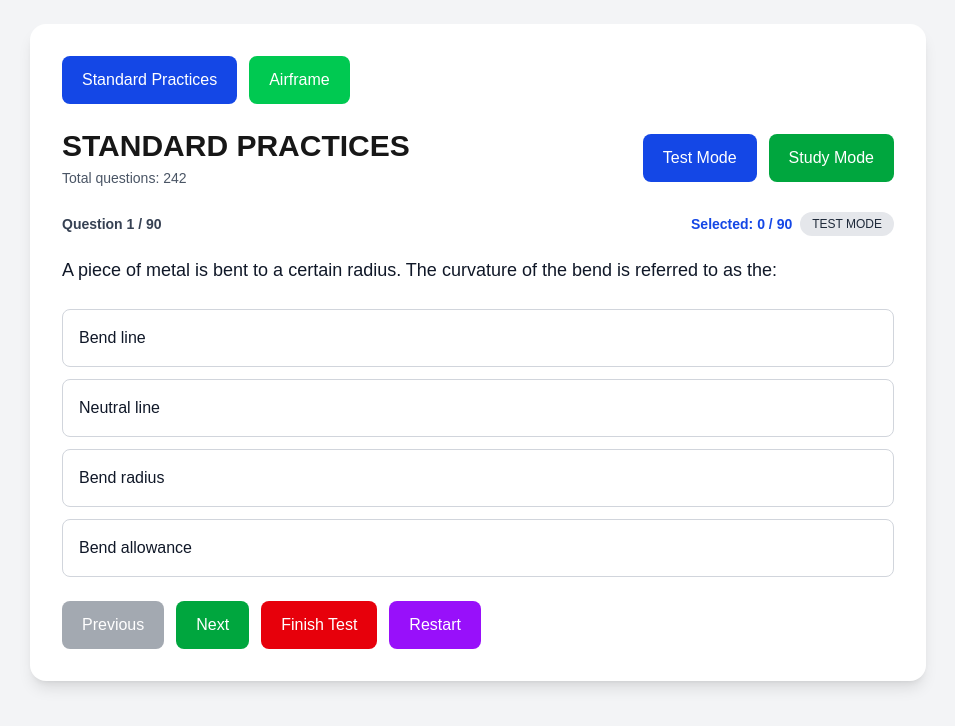
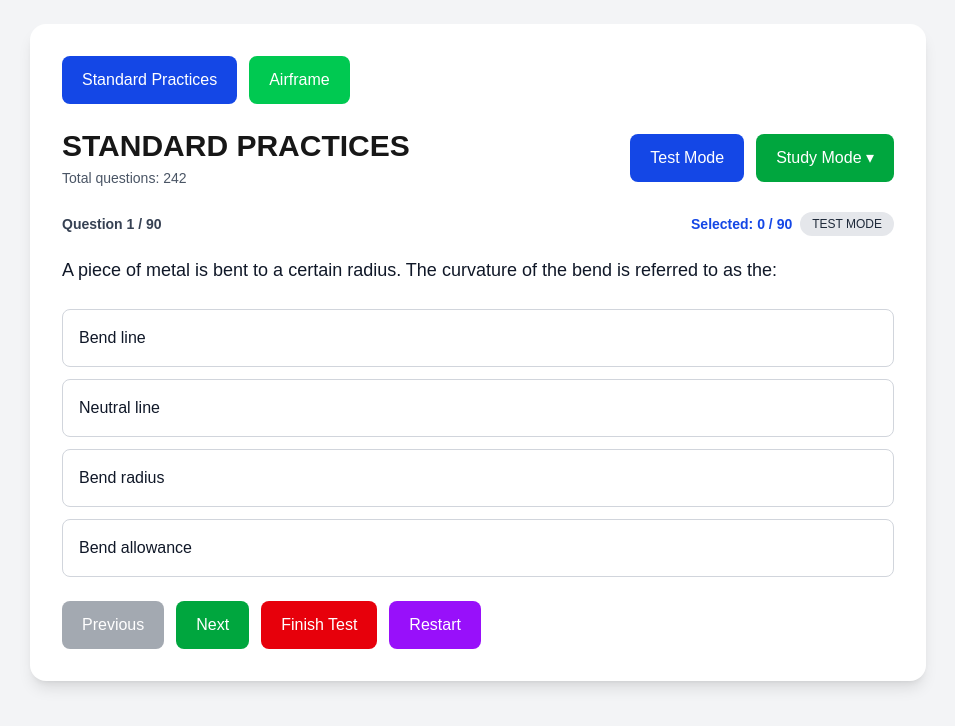
Before and after one commit to shinetzu1991/Standard-practice-AME-Canada, a Next.js app: page / in a window 1280 px wide. Shown: the top 726 px of the page, without its empty margins (162-1117 px from the left). Built offline with nearby package versions, Linux system fonts and the light colour scheme.

Commit message:
Add Study 100 Random mode with study menu

```diff
--- a/app/page.tsx
+++ b/app/page.tsx
@@ -14,6 +14,7 @@ type Question = {
 };
 
 type Category = "standard" | "airframe";
+type QuizMode = "test" | "study" | "study100";
 
 const questionBanks: Record<Category, Question[]> = {
   standard: rawStandardQuestions as Question[],
@@ -26,24 +27,33 @@ function shuffleArray<T>(array: T[]): T[] {
 
 export default function Home() {
   const [category, setCategory] = useState<Category>("standard");
-  const [mode, setMode] = useState<"test" | "study">("test");
+  const [mode, setMode] = useState<QuizMode>("test");
   const [order, setOrder] = useState<Question[]>([]);
   const [current, setCurrent] = useState(0);
   const [selectedAnswers, setSelectedAnswers] = useState<(number | null)[]>([]);
   const [checkedAnswers, setCheckedAnswers] = useState<boolean[]>([]);
   const [finished, setFinished] = useState(false);
+  const [studyMenuOpen, setStudyMenuOpen] = useState(false);
 
   const currentBank = questionBanks[category];
 
   const startQuiz = (
-    selectedMode: "test" | "study",
-    selectedCategory: Category = category
+    selectedMode: QuizMode,
+    selectedCategory: Category = category,
   ) => {
     const sourceQuestions = questionBanks[selectedCategory];
 
     const loadedQuestions =
       selectedMode === "test"
-        ? shuffleArray(sourceQuestions).slice(0, Math.min(90, sourceQuestions.length))
+        ? shuffleArray(sourceQuestions).slice(
+            0,
+            Math.min(90, sourceQuestions.length),
+          )
+        : selectedMode === "study100"
+          ? shuffleArray(sourceQuestions).slice(
+              0,
+              Math.min(100, sourceQuestions.length),
+            )
           : [...sourceQuestions];
 
     setMode(selectedMode);
@@ -52,6 +62,7 @@ export default function Home() {
     setSelectedAnswers(new Array(loadedQuestions.length).fill(null));
     setCheckedAnswers(new Array(loadedQuestions.length).fill(false));
     setFinished(false);
+    setStudyMenuOpen(false);
   };
 
   useEffect(() => {
@@ -89,13 +100,13 @@ export default function Home() {
 
   const handleSelect = (index: number) => {
     if (finished) return;
-    if (mode === "study" && showAnswer) return;
+    if ((mode === "study" || mode === "study100") && showAnswer) return;
 
     const updated = [...selectedAnswers];
     updated[current] = index;
     setSelectedAnswers(updated);
 
-    if (mode === "study") {
+    if (mode === "study" || mode === "study100") {
       const updatedChecked = [...checkedAnswers];
       updatedChecked[current] = true;
       setCheckedAnswers(updatedChecked);
@@ -125,7 +136,7 @@ export default function Home() {
         : "border-gray-300 bg-white hover:bg-gray-50";
     }
 
-    if (mode === "study" && !showAnswer) {
+    if ((mode === "study" || mode === "study100") && !showAnswer) {
       return selected === i
         ? "border-blue-500 bg-blue-100"
         : "border-gray-300 bg-white hover:bg-gray-50";
@@ -144,6 +155,13 @@ export default function Home() {
 
   const categoryTitle =
     category === "standard" ? "STANDARD PRACTICES" : "AIRFRAME";
+
+  const modeLabel =
+    mode === "test"
+      ? "TEST MODE"
+      : mode === "study100"
+        ? "STUDY 100 RANDOM"
+        : "STUDY MODE";
 
   if (finished && mode === "test") {
     return (
@@ -170,13 +188,17 @@ export default function Home() {
           </div>
 
           <h1 className="mb-2 text-3xl font-bold">TEST RESULTS</h1>
-          <p className="mb-4 text-sm font-medium text-gray-600">{categoryTitle}</p>
+          <p className="mb-4 text-sm font-medium text-gray-600">
+            {categoryTitle}
+          </p>
 
           <div className="mb-6 rounded-xl border bg-gray-50 p-4">
             <p className="text-xl font-semibold">
               Final Score: {score} / {order.length}
             </p>
-            <p className="mt-2 text-lg text-blue-700">Percentage: {percentage}%</p>
+            <p className="mt-2 text-lg text-blue-700">
+              Percentage: {percentage}%
+            </p>
             <p className="mt-2 text-lg text-red-600">
               Incorrect Answers: {wrongAnswers.length}
             </p>
@@ -195,6 +217,13 @@ export default function Home() {
               className="rounded-lg bg-green-600 px-5 py-3 text-white"
             >
               Switch to Study Mode
+            </button>
+
+            <button
+              onClick={() => startQuiz("study100")}
+              className="rounded-lg bg-emerald-600 px-5 py-3 text-white"
+            >
+              Study 100 Random
             </button>
           </div>
 
@@ -290,14 +319,44 @@ export default function Home() {
               Test Mode
             </button>
 
+            <div className="relative">
+              <button
+                onClick={() => setStudyMenuOpen((prev) => !prev)}
+                className={`rounded-lg px-5 py-3 text-white ${
+                  mode === "study" || mode === "study100"
+                    ? "bg-green-700"
+                    : "bg-green-600"
+                }`}
+              >
+                Study Mode ▾
+              </button>
+
+              {studyMenuOpen && (
+                <div className="absolute right-0 z-10 mt-2 w-56 overflow-hidden rounded-lg border bg-white shadow-lg">
                   <button
                     onClick={() => startQuiz("study")}
-              className={`rounded-lg px-5 py-3 text-white ${
-                mode === "study" ? "bg-green-700" : "bg-green-600"
+                    className={`block w-full px-4 py-3 text-left text-sm hover:bg-gray-100 ${
+                      mode === "study"
+                        ? "font-semibold text-green-700"
+                        : "text-gray-800"
                     }`}
                   >
-              Study Mode
+                    Full Question Bank
                   </button>
+
+                  <button
+                    onClick={() => startQuiz("study100")}
+                    className={`block w-full px-4 py-3 text-left text-sm hover:bg-gray-100 ${
+                      mode === "study100"
+                        ? "font-semibold text-green-700"
+                        : "text-gray-800"
+                    }`}
+                  >
+                    100 Random Questions
+                  </button>
+                </div>
+              )}
+            </div>
           </div>
         </div>
 
@@ -308,10 +367,12 @@ export default function Home() {
 
           <div className="flex flex-wrap items-center gap-2">
             <p className="text-sm font-semibold text-blue-700">
-              Selected: {selectedAnswers.filter((answer) => answer !== null).length} / {order.length}
+              Selected:{" "}
+              {selectedAnswers.filter((answer) => answer !== null).length} /{" "}
+              {order.length}
             </p>
             <span className="rounded-full bg-gray-200 px-3 py-1 text-xs font-medium text-gray-800">
-              {mode === "test" ? "TEST MODE" : "STUDY MODE"}
+              {modeLabel}
             </span>
           </div>
         </div>
@@ -378,7 +439,7 @@ export default function Home() {
           </button>
         </div>
 
-        {mode === "study" && showAnswer && (
+        {(mode === "study" || mode === "study100") && showAnswer && (
           <div className="mt-6 rounded-lg bg-gray-50 p-4">
             <p className="text-base font-semibold text-gray-900 sm:text-lg">
               {selected === question.correcta ? "✅ Correct" : "❌ Incorrect"}
```
Lines whose indentation alone changed are shown as unchanged.
